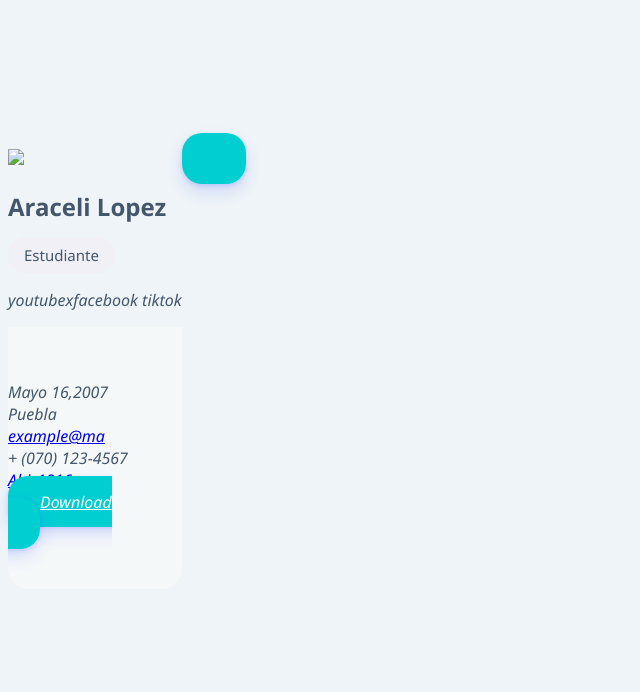
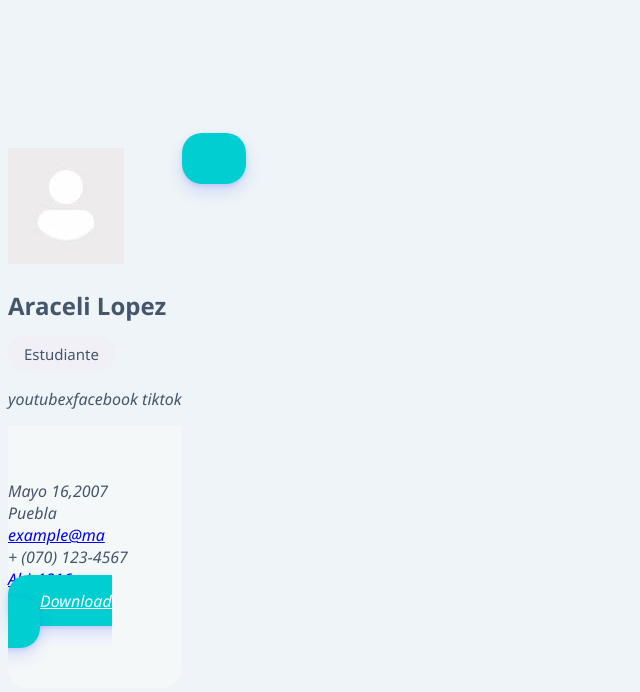
Before and after one commit to Ara505/OLA, a plain HTML site: page index.html in a window 1280 px wide. Shown: the whole page, without its empty margins (0-640 px from the left). Drawn offline with Linux system fonts and the light colour scheme.

Commit message:
Update index.html

```diff
--- a/index.html
+++ b/index.html
@@ -8,7 +8,7 @@
 <div class="main-content">
    <aside>
      <div class="propfile">
-       <img src="RECURSOS/Photo id.jpg" id="Photo id"/>
+       <img src="Photo id.jpg" id="Photo-profile"/>
        <div>
             <h1 class="title" >Araceli Lopez</h1>
             <div class="badge-profile">Estudiante </div>
```
